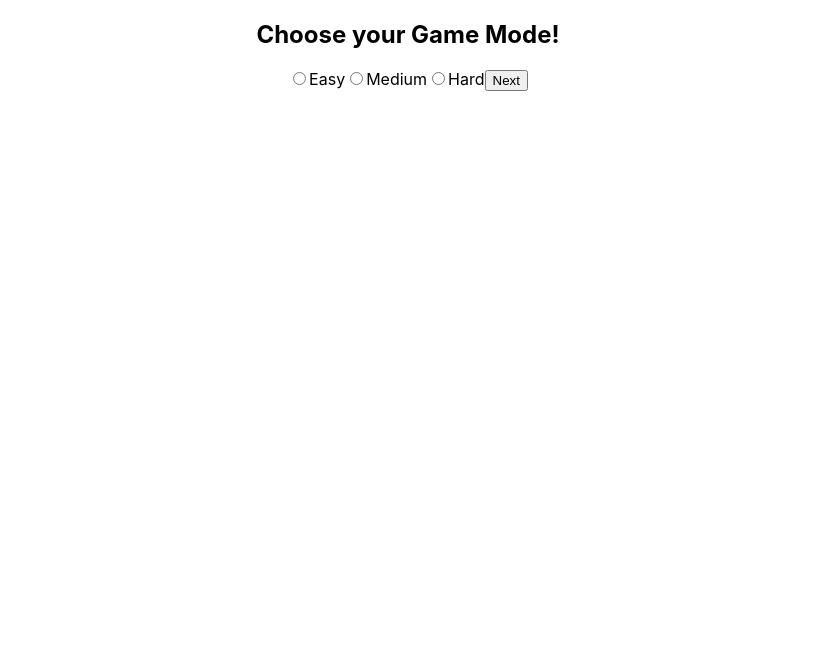
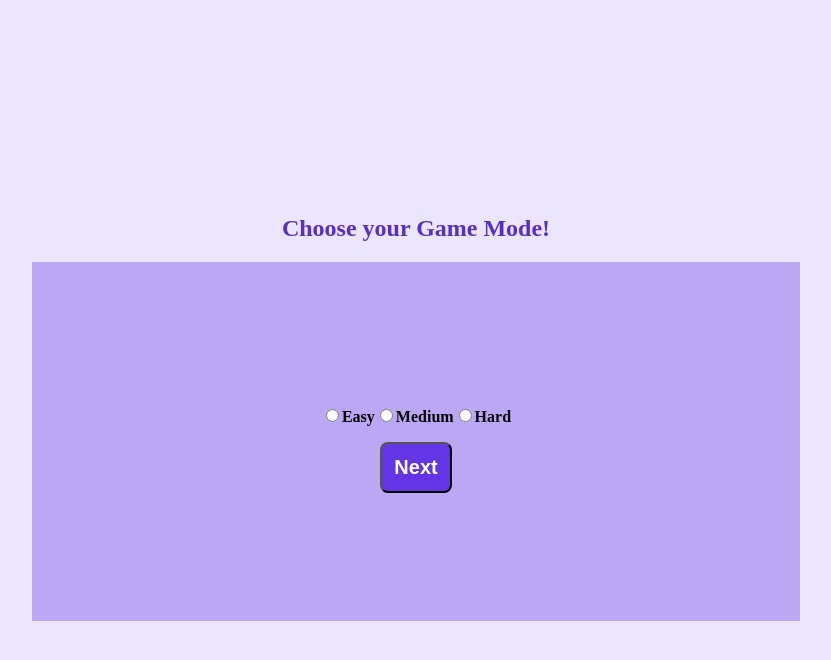
Before and after one commit to heejung-hong/ASL, a React (Create React App) app in the folder asl/: page /GameSelect in a window 1280 px wide. Shown: the top 660 px of the page, without its empty margins (232-1063 px from the left). Built offline with nearby package versions, Linux system fonts and the light colour scheme.

Commit message:
styling on home page and game select

```diff
--- a/asl/public/index.html
+++ b/asl/public/index.html
@@ -28,12 +28,12 @@
   </head>
   <body>
     <noscript>You need to enable JavaScript to run this app.</noscript>
-    <div id="root"></div>
+    <div className="root" id="root"></div>
     <!--
       This HTML file is a template.
       If you open it directly in the browser, you will see an empty page.
 
-      You can add webfonts, meta tags, or analytics to this file.
+      You can add web fonts, meta tags, or analytics to this file.
       The build step will place the bundled scripts into the <body> tag.
 
       To begin the development, run `npm start` or `yarn start`.
--- a/asl/src/App.css
+++ b/asl/src/App.css
@@ -1,10 +1,96 @@
 .App {
   text-align: center;
+  height: 100vh;
+  width: 100vw;
+}
+
+.root {
+  height: 100%;
 }
 
 .App-logo {
   height: 40vmin;
   pointer-events: none;
+}
+
+.homepage-container {
+  height: 100vh;
+  width: 100vw;
+  display: flex;
+  justify-content: center;
+  align-items: center;
+  flex-direction: column;
+}
+
+.game-select {
+  height: 100vh;
+  width: 100vw;
+  display: flex;
+  justify-content: center;
+  align-items: center;
+  flex-direction: column;
+}
+
+.homepage-button-container{
+  margin-top: 20px;
+  display: flex;
+  flex-direction: column;
+  align-items: center;
+  gap: 15px;
+}
+.homepage-button {
+  background-color: #6335E5;
+  padding: 12px;
+  border-radius: 8px;
+  width:fit-content;
+  color: white;
+  font-size: 20px;
+  font-weight: bold;
+  cursor: pointer;
+}
+
+.game-screen-container {
+  display: flex;
+  align-items: center;
+  text-align: center;
+  flex-direction: column;
+  width: 100%;
+}
+
+.game-screen-title {
+  color: #582EC9;
+  padding: 0;
+}
+
+.game-screen-options-container {
+  background-color: #BCA7F5;
+  width: 40%;
+  padding: 10%;
+}
+
+/* .game-screen-list-container {
+} */
+
+.list-difficulty {
+  list-style-type: none;
+  padding: 0;
+}
+
+.list-item-difficulty {
+  display: inline;
+  font-size: 16px;
+  font-weight: bold;
+}
+
+.game-screen-button {
+  background-color: #6335E5;
+  padding: 12px;
+  border-radius: 8px;
+  width:fit-content;
+  color: white;
+  font-size: 20px;
+  font-weight: bold;
+  cursor: pointer;
 }
 
 @media (prefers-reduced-motion: no-preference) {
--- a/asl/src/App.js
+++ b/asl/src/App.js
@@ -1,4 +1,3 @@
-import logo from './logo.svg';
 import './App.css';
 import React from 'react';
 import { Route, Routes } from 'react-router-dom';
@@ -11,7 +10,6 @@ function App() {
       <Route path='/'element={<Homepage/>}/>
       <Route path='/GameSelect' element={<GameSelect/>}/>
     </Routes>
-
     </div>
   );
 }
--- a/asl/src/components/Home.jsx
+++ b/asl/src/components/Home.jsx
@@ -1,9 +1,13 @@
 export default function Home(){
     return(
         <div>
-            <h1>Website Name</h1>
+            <div>
+                <h1 className="title">Website Name</h1>
 
-            <h2>Welcome!</h2>
+                <h2 className="welcome">Welcome!</h2>
+                <p>Info about website</p>
+            </div>
+
         </div>
     )
 }
--- a/asl/src/components/NavBar.jsx
+++ b/asl/src/components/NavBar.jsx
@@ -1,12 +1,12 @@
 import {NavLink} from 'react-router-dom'
 export default function NavBar(){
     return(
-    <div>
+    <div className="homepage-button-container">
         <NavLink to='/GameSelect'>
-            <button>Game Mode</button>
+            <button className="homepage-button">Game Mode</button>
         </NavLink>
         <NavLink to='/GameSelect'>
-            <button>Learning Mode</button>
+            <button className="homepage-button">Learning Mode</button>
         </NavLink>
     </div>
     )
--- a/asl/src/index.css
+++ b/asl/src/index.css
@@ -1,12 +1,19 @@
-body {
+/* body {
+  height: 100%;
+  background-color: #ECE5FF;
   margin: 0;
   font-family: -apple-system, BlinkMacSystemFont, 'Segoe UI', 'Roboto', 'Oxygen',
     'Ubuntu', 'Cantarell', 'Fira Sans', 'Droid Sans', 'Helvetica Neue',
     sans-serif;
   -webkit-font-smoothing: antialiased;
   -moz-osx-font-smoothing: grayscale;
+} */
+html,
+body {
+  background-color: #ECE5FF;
+  height: 100%;
+  width: 100%;
 }
-
 code {
   font-family: source-code-pro, Menlo, Monaco, Consolas, 'Courier New',
     monospace;
--- a/asl/src/screens/GameSelect.jsx
+++ b/asl/src/screens/GameSelect.jsx
@@ -1,16 +1,32 @@
 export default function GameSelect(){
     return(
-        <div>
-            <h2>Choose your Game Mode!</h2>
-            <div>
+        <div className="game-select">
+            <h2 className="game-screen-title">Choose your Game Mode!</h2>
+            <div className="game-screen-container">
+                <div className="game-screen-options-container">
+                <div className="game-screen-list-container">
+                    <ul className="list-difficulty">
+                        <li className="list-item-difficulty">
                             <input type="radio" id="easy" value='easy'></input>
                             <label for="easy">Easy</label>
+                        </li>
+                        <li className="list-item-difficulty">
                             <input type="radio" id="medium" value='medium'></input>
                             <label for="medium">Medium</label>
+                        </li>
+                        <li className="list-item-difficulty">
                             <input type="radio" id="hard" value='hard'></input>
                             <label for="hard">Hard</label>
-            <button>Next</button>
+                        </li>
+
+                    </ul>
+                </div>
+                    <div>
+                        <button className="game-screen-button">Next</button>
                     </div>
                 </div>
+            </div>
+        </div>
+
     )
 }
--- a/asl/src/screens/Homepage.jsx
+++ b/asl/src/screens/Homepage.jsx
@@ -2,7 +2,7 @@ import Home from '../components/Home'
 import NavBar from '../components/NavBar'
 export default function Homepage(){
     return(
-        <div>
+        <div className="homepage-container">
             <Home></Home>
             <NavBar></NavBar>
 
```
Lines whose indentation alone changed are shown as unchanged.
